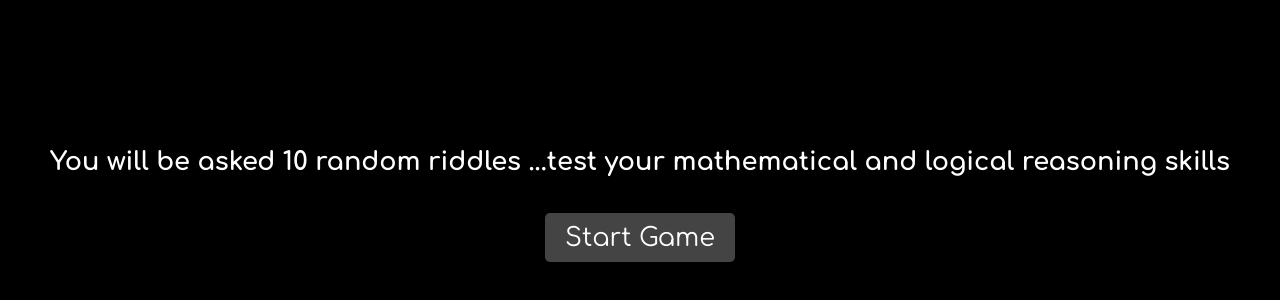
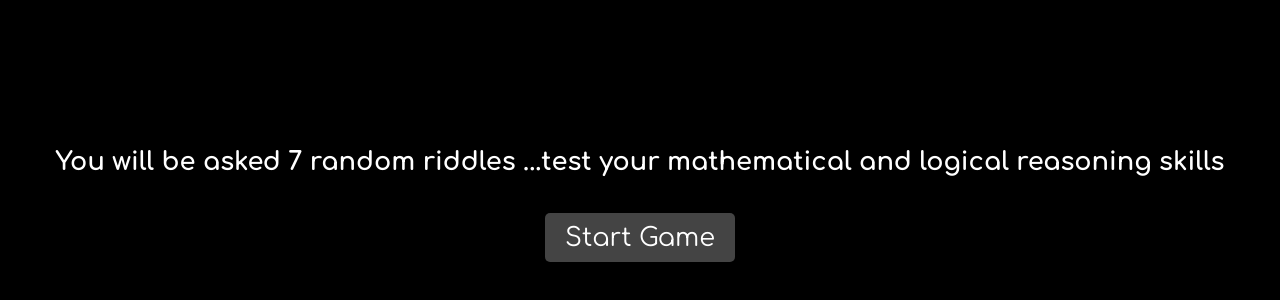
Before and after one commit to madhanaadithyap/max, a plain HTML site: page index.html in a window 1280 px wide. Shown: the part 204-504 px from the top of the page. Drawn offline with Linux system fonts and the light colour scheme.

Commit message:
Update index.html

```diff
--- a/index.html
+++ b/index.html
@@ -136,7 +136,7 @@
       <form id="options-form"></form>
       <button id="next-btn" onclick="nextQuestion()">Next</button>
 <div id="intro">
-    <h1>You will be asked 10 random riddles ...test your mathematical and logical reasoning skills</h1>
+    <h1>You will be asked 7 random riddles ...test your mathematical and logical reasoning skills</h1>
       <button id="start-btn" onclick="startGame()">Start Game</button>
       </div>
     </div>
```
